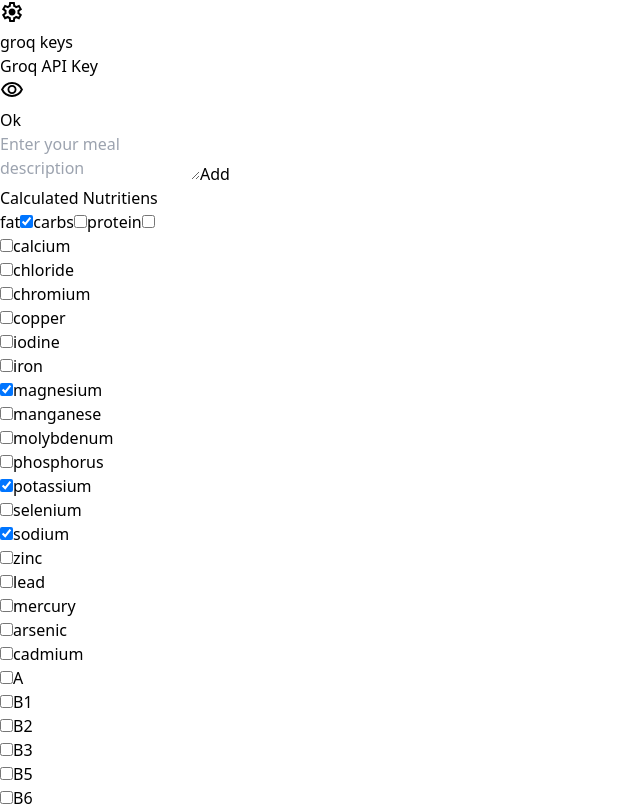
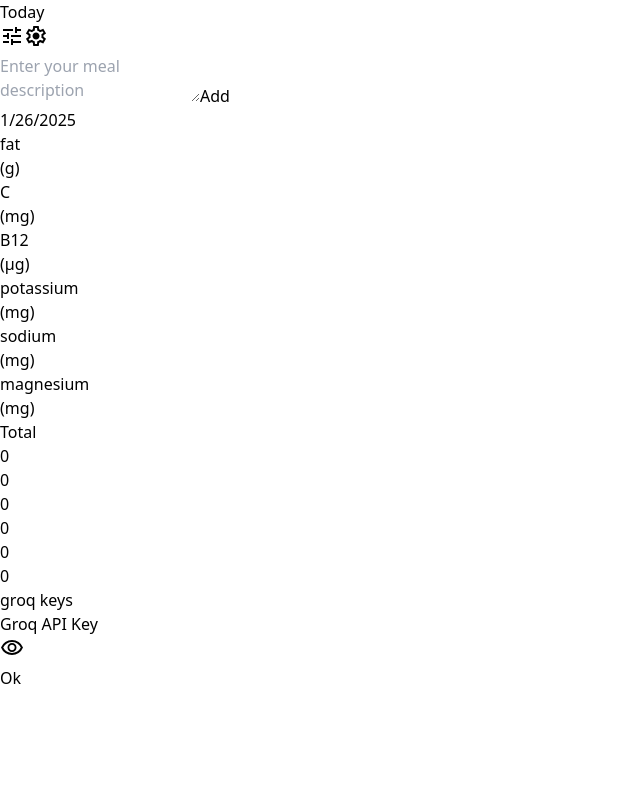
Before and after one commit to frankiewiczkamil/nutri, a React (Vite) app: page / in a window 1280 px wide. Shown: the top 806 px of the page, without its empty margins (0-640 px from the left). Built offline with nearby package versions, Linux system fonts and the light colour scheme.

Commit message:
Refactor modals (OSDs):construction: :recycle:

```diff
--- a/src/App.tsx
+++ b/src/App.tsx
@@ -21,8 +21,10 @@ import {
 import { NutriPicker } from './features/nutri-picker.tsx';
 import { AiSettings } from './features/ai-provider/AiSettings.tsx';
 import { settings } from './assets/icons/settings.tsx';
+import { tune } from './assets/icons/tune.tsx';
 
 export type State = 'initializing' | 'loading' | 'loaded' | 'error';
+export type Osd = 'tune' | 'settings' | 'none';
 
 function App() {
   const [day, setDay] = useState(getMidnightTimestamp(Date.now()));
@@ -32,8 +34,7 @@ function App() {
   const [selectedVitamins, setSelectedVitamins] = useState<Vitamin[]>(getSelectedVitamins() || ['C', 'B12']);
   const [selectedMinerals, setSelectedMinerals] = useState<Mineral[]>(getSelectedMinerals() || ['potassium', 'sodium', 'magnesium']);
   const [selectedMacroelements, setSelectedMacroelements] = useState<Macroelement[]>(getSelectedMacroelements() || ['fat']);
-  const [showAiSettings, setShowAiSettings] = useState(!getGroqApiKey());
-
+  const [osd, setOsd] = useState<Osd>(!getGroqApiKey() ? 'settings' : 'none');
   async function add(description: string) {
     const newItem = {
       id: crypto.randomUUID(),
@@ -86,17 +87,16 @@ function App() {
     <>
       <nav className="bg-black text-white flex justify-between">
         <DayPicker daysMetadata={daysMetadata} pickDay={pickDay} selectedDay={day} />
-        <button className="pr-1" onClick={() => setShowAiSettings(!showAiSettings)}>
+        <div className="flex align-bottom">
+          <button className="pr-1" onClick={() => setOsd('tune')}>
+            {tune}
+          </button>
+          <button className="pr-1" onClick={() => setOsd('settings')}>
             {settings}
           </button>
+        </div>
       </nav>
-      {showAiSettings && (
-        <div className="fixed inset-0 bg-black bg-opacity-50 flex items-center justify-center z-20">
-          <div className="bg-white p-3 shadow-lg max-w-lg w-full">
-            <AiSettings close={() => setShowAiSettings(false)} />
-          </div>
-        </div>
-      )}
+
       <main className="p-2">
         <AddItem add={add} />
         {state !== 'initializing' && (
@@ -108,7 +108,19 @@ function App() {
             selectedMacroelements={selectedMacroelements}
           />
         )}
-        <div className="pt-5">
+        {osd === 'settings' && (
+          <div className="fixed inset-0 bg-black bg-opacity-50 flex items-center justify-center z-20">
+            <div className="bg-white p-3 shadow-lg max-w-lg w-full flex flex-col space-y-4">
+              <AiSettings />
+              <button className="bg-blue-500 hover:bg-blue-700 text-white py-2 px-4 self-end" onClick={() => setOsd('none')}>
+                Ok
+              </button>
+            </div>
+          </div>
+        )}
+        {osd === 'tune' && (
+          <div className="fixed inset-0 bg-black bg-opacity-50 flex items-center justify-center z-20">
+            <div className="bg-white p-3 shadow-lg max-w-lg w-full flex flex-col">
               <NutriPicker
                 selectedMacroelements={selectedMacroelements}
                 selectedMinerals={selectedMinerals}
@@ -117,7 +129,12 @@ function App() {
                 toggleMineral={toggleMineral}
                 toggleVitamin={toggleVitamin}
               />
+              <button className="bg-blue-500 hover:bg-blue-700 text-white py-2 px-4 self-end" onClick={() => setOsd('none')}>
+                Ok
+              </button>
             </div>
+          </div>
+        )}
       </main>
     </>
   );
--- /dev/null
+++ b/src/assets/icons/tune.tsx
@@ -0,0 +1,5 @@
+export const tune = (
+  <svg xmlns="http://www.w3.org/2000/svg" height="24px" viewBox="0 -960 960 960" width="24px" fill="currentColor">
+    <path d="M440-120v-240h80v80h320v80H520v80h-80Zm-320-80v-80h240v80H120Zm160-160v-80H120v-80h160v-80h80v240h-80Zm160-80v-80h400v80H440Zm160-160v-240h80v80h160v80H680v80h-80Zm-480-80v-80h400v80H120Z" />
+  </svg>
+);
--- a/src/features/ai-provider/AiSettings.tsx
+++ b/src/features/ai-provider/AiSettings.tsx
@@ -3,11 +3,9 @@ import { getGroqApiKey, setGroqApiKey } from '../../infra/ai/groq.ts';
 import { invisible } from '../../assets/icons/invisible.tsx';
 import { visible } from '../../assets/icons/visible.tsx';
 
-type Props = {
-  close: () => void;
-};
+type Props = {};
 
-export function AiSettings({ close }: Readonly<Props>) {
+export function AiSettings({}: Readonly<Props>) {
   const [groqKey, setGroqKey] = useState(getGroqApiKey() || '');
   const [groqKeyVisible, setGroqKeyVisible] = useState(false);
 
@@ -40,9 +38,6 @@ export function AiSettings({ close }: Readonly<Props>) {
           {groqKeyVisible ? invisible : visible}
         </button>
       </div>
-      <button className="bg-blue-500 hover:bg-blue-700 text-white py-2 px-4 self-end" onClick={close}>
-        Ok
-      </button>
     </div>
   );
 }
```
Lines whose indentation alone changed are shown as unchanged.
